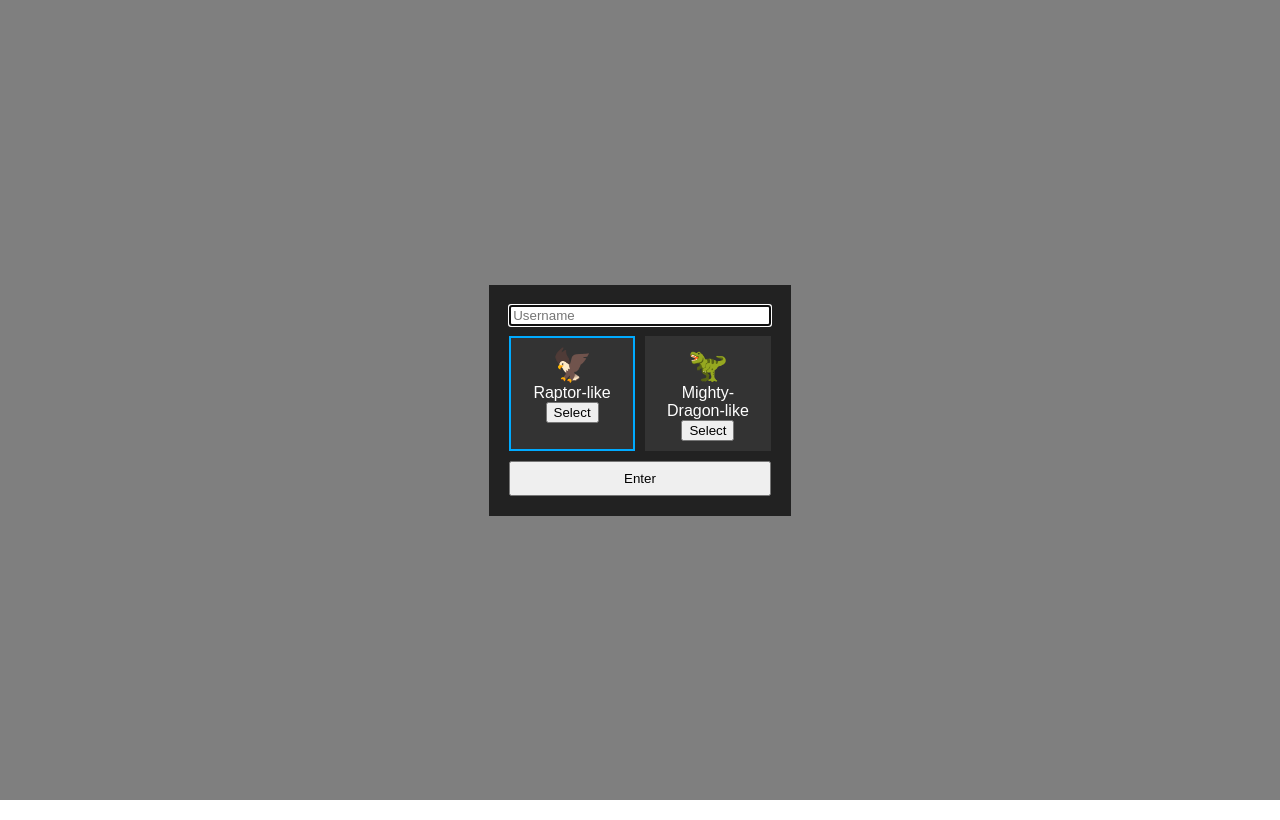
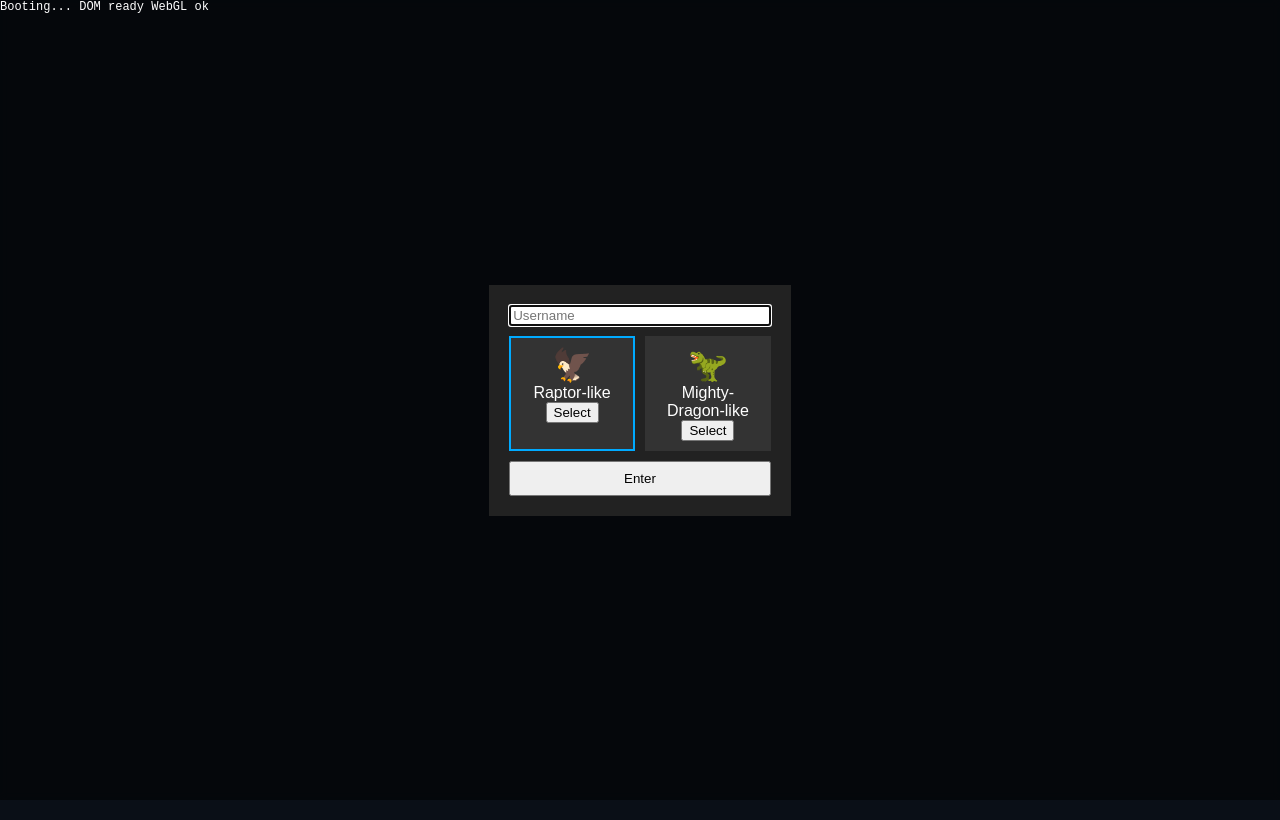
Before and after one commit to S-Fitti848/simulador-de-vuelo, a website built with Vite: page client/index.html in a window 1280 px wide. Built offline with nearby package versions, Linux system fonts and the light colour scheme.

Commit message:
feat: add boot overlay and safe canvas creation

```diff
--- a/client/index.html
+++ b/client/index.html
@@ -4,8 +4,8 @@
   <meta charset="UTF-8" />
   <title>Flight Sim MVP</title>
 </head>
-<body>
-  <canvas id="app"></canvas>
+<body style="background:#0a0f17;">
+  <div id="app"></div>
   <script type="module" src="/src/main.ts"></script>
 </body>
 </html>
--- /dev/null
+++ b/client/src/boot/boot.ts
@@ -0,0 +1,72 @@
+/** Boot overlay and helpers to avoid blank screen. */
+class Overlay {
+  private logEl: HTMLDivElement;
+  private errEl: HTMLDivElement;
+
+  constructor() {
+    const root = document.createElement('div');
+    root.style.position = 'fixed';
+    root.style.top = '0';
+    root.style.left = '0';
+    root.style.fontFamily = 'monospace';
+    root.style.fontSize = '12px';
+    root.style.color = '#fff';
+    root.style.pointerEvents = 'none';
+    root.style.zIndex = '9999';
+
+    this.logEl = document.createElement('div');
+    this.logEl.textContent = 'Booting...\n';
+    root.appendChild(this.logEl);
+
+    this.errEl = document.createElement('pre');
+    this.errEl.style.background = 'rgba(255,0,0,0.8)';
+    this.errEl.style.color = '#fff';
+    this.errEl.style.marginTop = '4px';
+    this.errEl.style.display = 'none';
+    this.errEl.style.whiteSpace = 'pre-wrap';
+    root.appendChild(this.errEl);
+
+    document.body.appendChild(root);
+  }
+
+  step(msg: string) {
+    this.logEl.textContent += msg + '\n';
+  }
+
+  error(msg: string) {
+    this.errEl.style.display = 'block';
+    this.errEl.textContent = msg;
+    console.error(msg);
+  }
+}
+
+export const BootOverlay = new Overlay();
+
+// Global error handlers
+window.addEventListener('error', (e) => {
+  BootOverlay.error(e.error?.stack || e.message);
+});
+window.addEventListener('unhandledrejection', (e) => {
+  BootOverlay.error(String(e.reason));
+});
+
+export function must<T>(value: T | null | undefined, label: string): T {
+  if (!value) throw new Error(label);
+  return value;
+}
+
+export async function tryStep(label: string, fn: () => void | Promise<void>) {
+  try {
+    BootOverlay.step(label);
+    await fn();
+  } catch (e: any) {
+    BootOverlay.error(e?.stack || e?.message || String(e));
+    throw e;
+  }
+}
+
+export function ensureWebGL() {
+  const c = document.createElement('canvas');
+  const gl = c.getContext('webgl') || c.getContext('webgl2');
+  if (!gl) throw new Error('WebGL not supported');
+}
--- a/client/src/main.ts
+++ b/client/src/main.ts
@@ -1,6 +1,12 @@
 import * as THREE from 'three';
 import { FlightState, FlightInput, step } from './physics/flight';
-import { connect, sendState, sendProjectile, Snapshot, id as clientId } from './net/socket';
+import {
+  connect,
+  sendState,
+  sendProjectile,
+  Snapshot,
+  id as clientId,
+} from './net/socket';
 import { showLanding, AircraftChoice } from './ui/landing';
 import { showLobby } from './ui/lobby';
 import { createAircraft } from './game/spawn';
@@ -10,10 +16,19 @@ import { Controls } from './input/controls';
 import { GameMode, getMode } from './mode/mode';
 import { createPauseMenu } from './ui/pause';
 import { createStatusChip } from './ui/statusChip';
+import { BootOverlay, ensureWebGL, must, tryStep } from './boot/boot';
 
-const canvas = document.getElementById('app') as HTMLCanvasElement;
-const renderer = new THREE.WebGLRenderer({ canvas });
-renderer.setSize(window.innerWidth, window.innerHeight);
+BootOverlay.step('DOM ready');
+const app = must(document.getElementById('app'), '#app not found') as HTMLDivElement;
+let canvas: HTMLCanvasElement;
+let renderer: THREE.WebGLRenderer;
+tryStep('WebGL ok', () => {
+  ensureWebGL();
+  canvas = document.createElement('canvas');
+  renderer = new THREE.WebGLRenderer({ canvas });
+  renderer.setSize(window.innerWidth, window.innerHeight);
+  app.appendChild(canvas);
+});
 
 const mode = getMode();
 
@@ -29,8 +44,20 @@ function startGame(result: { username: string; aircraft: AircraftChoice }) {
   const scene = new THREE.Scene();
   scene.background = new THREE.Color(0x87ceeb);
   scene.fog = new THREE.Fog(0x87ceeb, 50, 300);
+  BootOverlay.step('Scene created');
 
-  const camera = new THREE.PerspectiveCamera(75, window.innerWidth / window.innerHeight, 0.1, 1000);
+  const camera = new THREE.PerspectiveCamera(
+    75,
+    window.innerWidth / window.innerHeight,
+    0.1,
+    1000
+  );
+  window.addEventListener('resize', () => {
+    camera.aspect = window.innerWidth / window.innerHeight;
+    camera.updateProjectionMatrix();
+    renderer.setSize(window.innerWidth, window.innerHeight);
+    BootOverlay.step('Resized');
+  });
 
   const sun = new THREE.DirectionalLight(0xffffff, 1);
   sun.position.set(10, 20, 10);
@@ -164,8 +191,13 @@ function startGame(result: { username: string; aircraft: AircraftChoice }) {
   let last = performance.now();
   let acc = 0;
   const FIXED_DT = 1 / 120;
+  let loopLogged = false;
 
   function animate(now: number) {
+    if (!loopLogged) {
+      BootOverlay.step('Loop running');
+      loopLogged = true;
+    }
     const dt = (now - last) / 1000;
     last = now;
     const snap = controls.getInputs();
```
